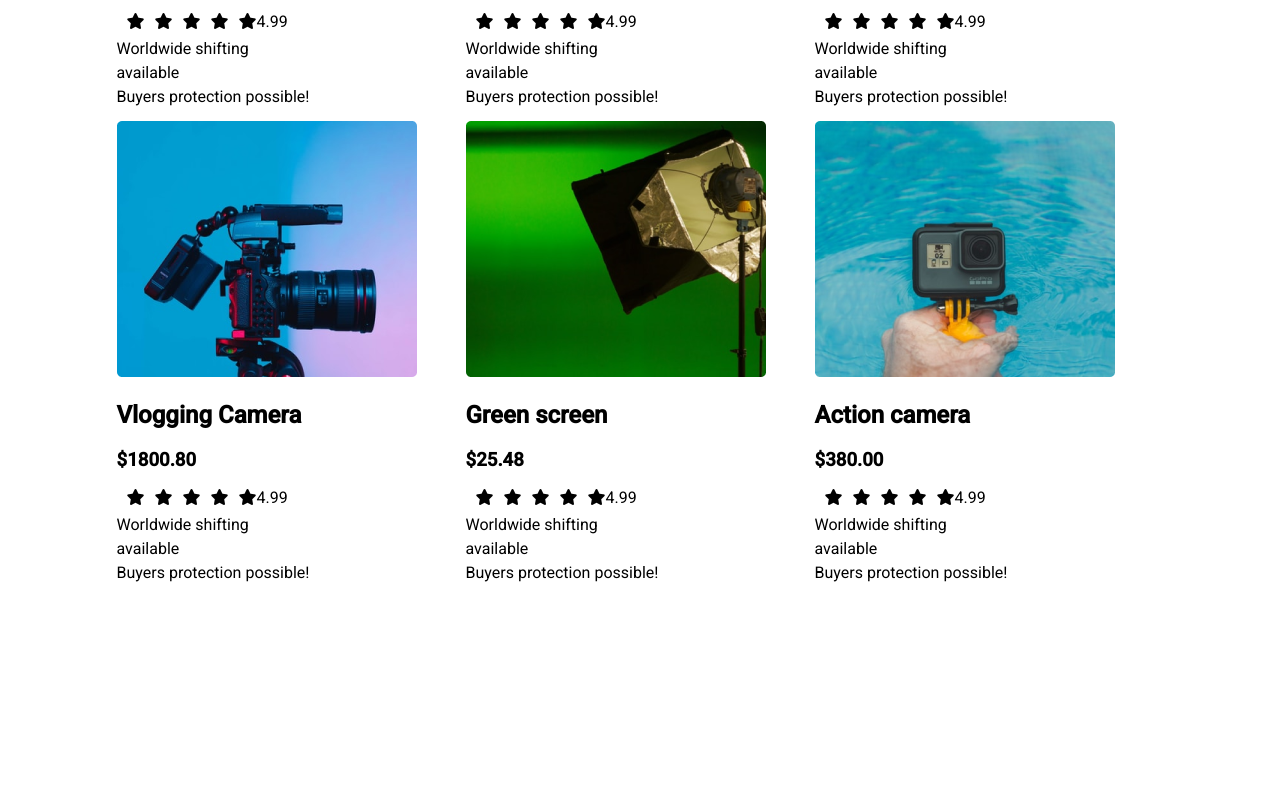
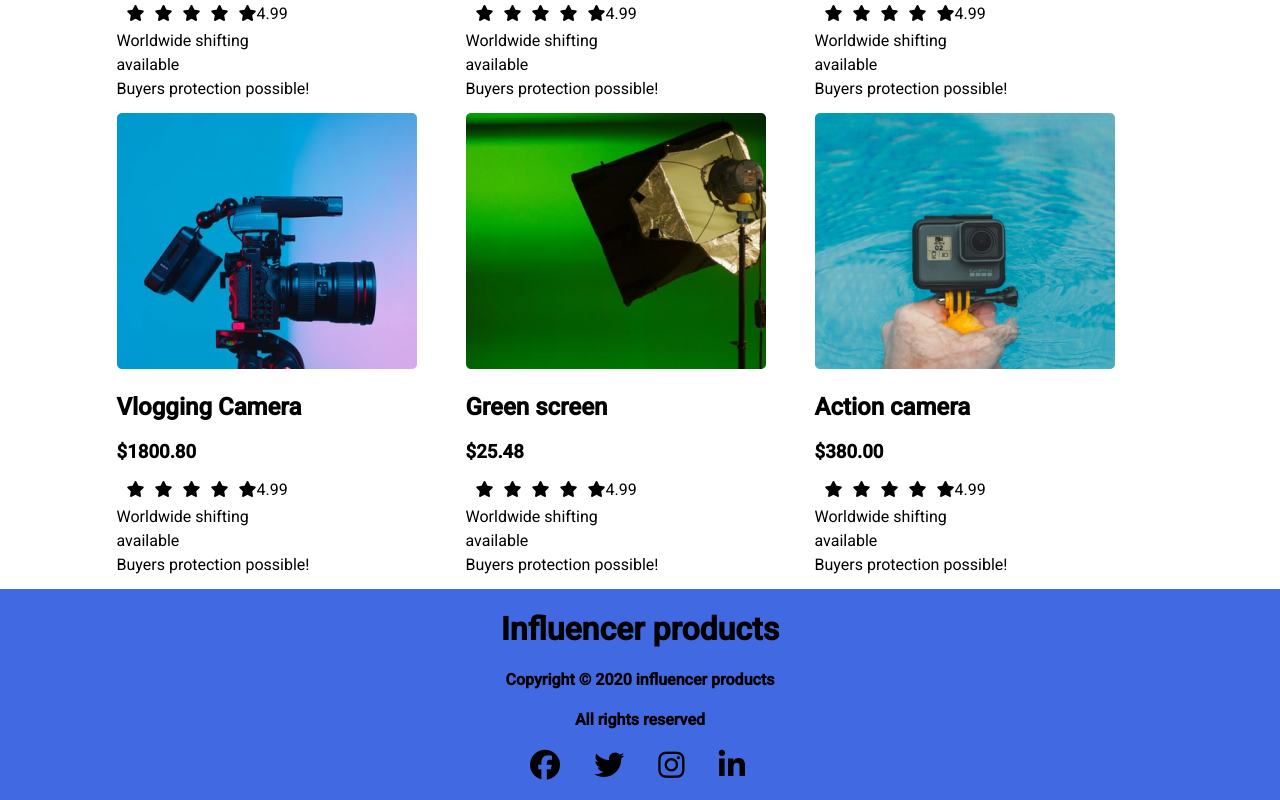
Before and after one commit to HameemH/assignment_02, a plain HTML site: page index.html in a window 1280 px wide. Shown: the part 1415-2215 px from the top of the page. Before the commit the page ends 2020 px from the top, so only its background shows below. Drawn offline with Linux system fonts and the light colour scheme.

Commit message:
footer added

```diff
--- a/index.html
+++ b/index.html
@@ -133,6 +133,19 @@
             </div>
         </div>
     </section>
+    <footer>
+        <div class="footer">
+            <h1>Influencer products</h1>
+             <h4>Copyright &copy; 2020  influencer products</h4>
+             <h4>All rights reserved</h4>
+             <div class="footer-icons">
+                <i class="fab fa-facebook"></i>
+                <i class="fab fa-twitter"></i>
+                <i class="fab fa-instagram"></i>
+                <i class="fab fa-linkedin-in"></i>
+             </div>
+        </div>
+    </footer>
 </body>
 
 </html>
--- a/style.css
+++ b/style.css
@@ -1,7 +1,9 @@
 @import url('https://fonts.googleapis.com/css2?family=Roboto:wght@400;500&display=swap');
+
 body{
     font-family: 'Roboto', sans-serif;
-    /* background-color: rgba(170, 170, 170, 1); */
+    margin: 0;
+
 }
 /* navigation styles */
 .nav-bar{
@@ -77,13 +79,35 @@ height: 476px;
 .ratings{
     display: flex;
 }
-/* .star{
-    margin-left: 0;
-    padding-left: 0;
-} */
+
 .product p{
     line-height: .5;
 }
-/* .fas{
-    padding-right: 1px;
-} */
+
+/* footer styles */
+footer{
+    max-width: 100%;
+    max-height: 500px;
+    background-color: royalblue;
+    margin: 0 auto;
+
+    display: flex;
+    align-items: center;
+    justify-content: center;
+}
+.footer{
+    align-items: center;
+    margin-bottom: 20px;
+
+}
+.footer h1,h4{
+    text-align: center;
+}
+.footer-icons{
+    display: flex;
+    justify-content: space-evenly;
+    font-size: 30px ;
+}
+.fab{
+    margin-right: 5px;
+}
```
